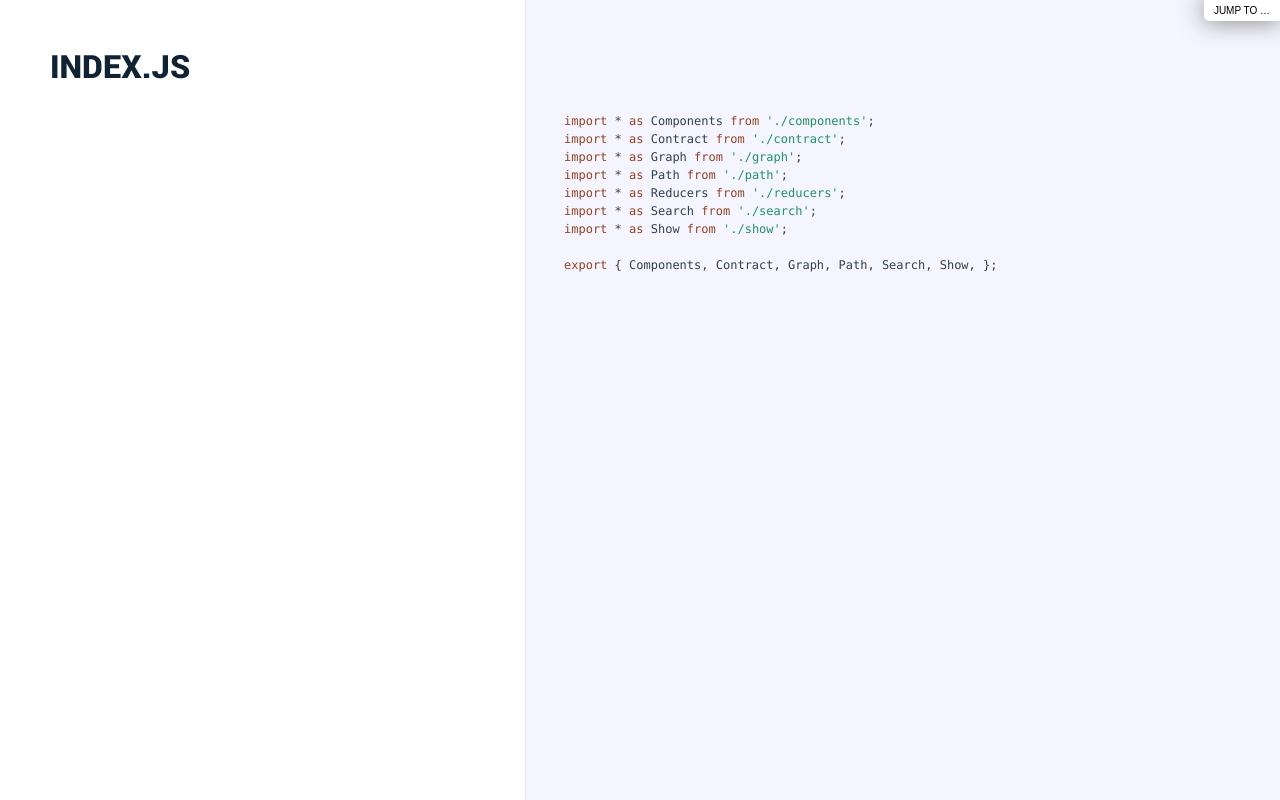
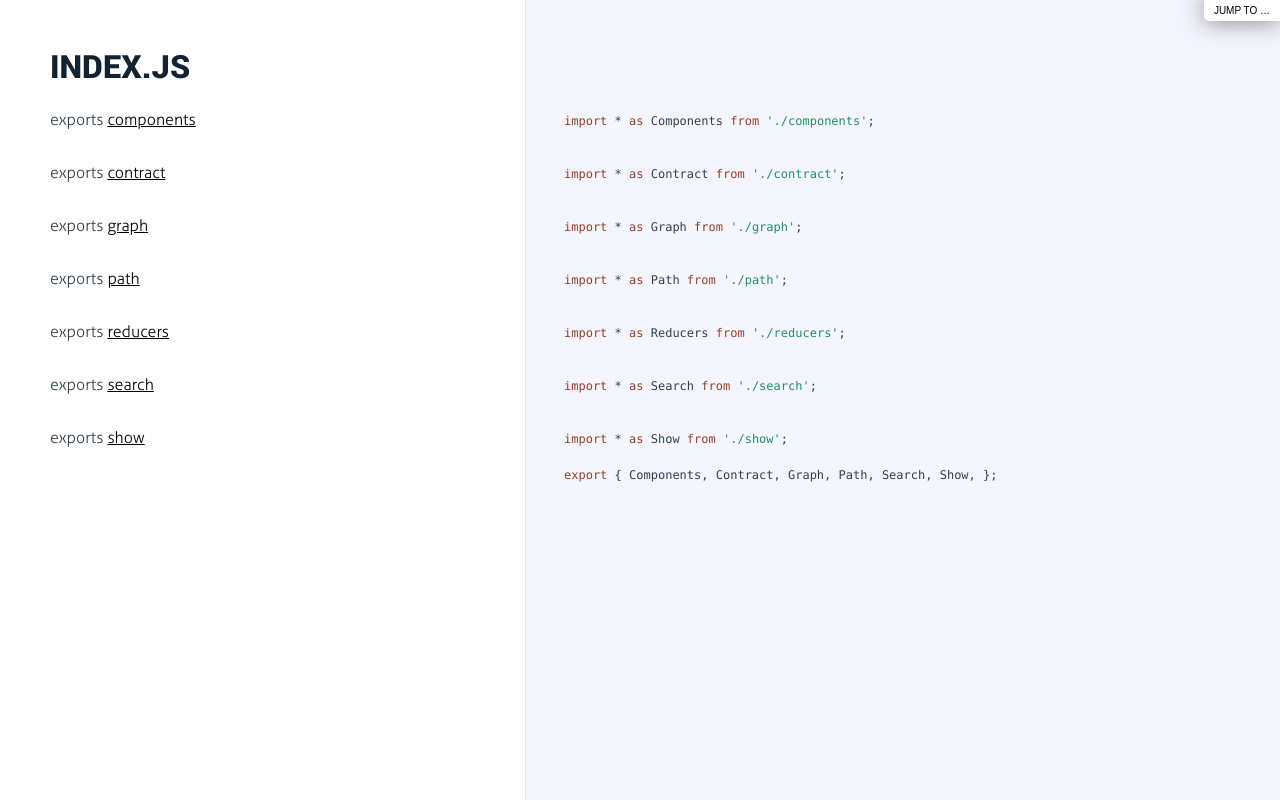
Before and after one commit to tfpractice/functional_graph_theory, a website: page docs/index.html in a window 1280 px wide. Drawn offline with Linux system fonts and the light colour scheme.

Commit message:
docs site

```diff
--- a/docs/index.html
+++ b/docs/index.html
@@ -90,16 +90,101 @@
               <div class="pilwrap ">
                 <a class="pilcrow" href="#section-1">&#182;</a>
               </div>
+              <p>exports <a href="components.html">components</a></p>
 
             </div>
 
-            <div class="content"><div class='highlight'><pre><span class="hljs-keyword">import</span> * <span class="hljs-keyword">as</span> Components <span class="hljs-keyword">from</span> <span class="hljs-string">'./components'</span>;
-<span class="hljs-keyword">import</span> * <span class="hljs-keyword">as</span> Contract <span class="hljs-keyword">from</span> <span class="hljs-string">'./contract'</span>;
-<span class="hljs-keyword">import</span> * <span class="hljs-keyword">as</span> Graph <span class="hljs-keyword">from</span> <span class="hljs-string">'./graph'</span>;
-<span class="hljs-keyword">import</span> * <span class="hljs-keyword">as</span> Path <span class="hljs-keyword">from</span> <span class="hljs-string">'./path'</span>;
-<span class="hljs-keyword">import</span> * <span class="hljs-keyword">as</span> Reducers <span class="hljs-keyword">from</span> <span class="hljs-string">'./reducers'</span>;
-<span class="hljs-keyword">import</span> * <span class="hljs-keyword">as</span> Search <span class="hljs-keyword">from</span> <span class="hljs-string">'./search'</span>;
-<span class="hljs-keyword">import</span> * <span class="hljs-keyword">as</span> Show <span class="hljs-keyword">from</span> <span class="hljs-string">'./show'</span>;
+            <div class="content"><div class='highlight'><pre><span class="hljs-keyword">import</span> * <span class="hljs-keyword">as</span> Components <span class="hljs-keyword">from</span> <span class="hljs-string">'./components'</span>;</pre></div></div>
+
+        </li>
+
+
+        <li id="section-2">
+            <div class="annotation">
+
+              <div class="pilwrap ">
+                <a class="pilcrow" href="#section-2">&#182;</a>
+              </div>
+              <p>exports <a href="contract.html">contract</a></p>
+
+            </div>
+
+            <div class="content"><div class='highlight'><pre><span class="hljs-keyword">import</span> * <span class="hljs-keyword">as</span> Contract <span class="hljs-keyword">from</span> <span class="hljs-string">'./contract'</span>;</pre></div></div>
+
+        </li>
+
+
+        <li id="section-3">
+            <div class="annotation">
+
+              <div class="pilwrap ">
+                <a class="pilcrow" href="#section-3">&#182;</a>
+              </div>
+              <p>exports <a href="graph.html">graph</a></p>
+
+            </div>
+
+            <div class="content"><div class='highlight'><pre><span class="hljs-keyword">import</span> * <span class="hljs-keyword">as</span> Graph <span class="hljs-keyword">from</span> <span class="hljs-string">'./graph'</span>;</pre></div></div>
+
+        </li>
+
+
+        <li id="section-4">
+            <div class="annotation">
+
+              <div class="pilwrap ">
+                <a class="pilcrow" href="#section-4">&#182;</a>
+              </div>
+              <p>exports <a href="path.html">path</a></p>
+
+            </div>
+
+            <div class="content"><div class='highlight'><pre><span class="hljs-keyword">import</span> * <span class="hljs-keyword">as</span> Path <span class="hljs-keyword">from</span> <span class="hljs-string">'./path'</span>;</pre></div></div>
+
+        </li>
+
+
+        <li id="section-5">
+            <div class="annotation">
+
+              <div class="pilwrap ">
+                <a class="pilcrow" href="#section-5">&#182;</a>
+              </div>
+              <p>exports <a href="reducers.html">reducers</a></p>
+
+            </div>
+
+            <div class="content"><div class='highlight'><pre><span class="hljs-keyword">import</span> * <span class="hljs-keyword">as</span> Reducers <span class="hljs-keyword">from</span> <span class="hljs-string">'./reducers'</span>;</pre></div></div>
+
+        </li>
+
+
+        <li id="section-6">
+            <div class="annotation">
+
+              <div class="pilwrap ">
+                <a class="pilcrow" href="#section-6">&#182;</a>
+              </div>
+              <p>exports <a href="search.html">search</a></p>
+
+            </div>
+
+            <div class="content"><div class='highlight'><pre><span class="hljs-keyword">import</span> * <span class="hljs-keyword">as</span> Search <span class="hljs-keyword">from</span> <span class="hljs-string">'./search'</span>;</pre></div></div>
+
+        </li>
+
+
+        <li id="section-7">
+            <div class="annotation">
+
+              <div class="pilwrap ">
+                <a class="pilcrow" href="#section-7">&#182;</a>
+              </div>
+              <p>exports <a href="show.html">show</a></p>
+
+            </div>
+
+            <div class="content"><div class='highlight'><pre><span class="hljs-keyword">import</span> * <span class="hljs-keyword">as</span> Show <span class="hljs-keyword">from</span> <span class="hljs-string">'./show'</span>;
 
 <span class="hljs-keyword">export</span> { Components, Contract, Graph, Path, Search, Show, };</pre></div></div>
 
```
Also changed, not shown: src/index.js (+13 -0 lines), .travis.yml.
